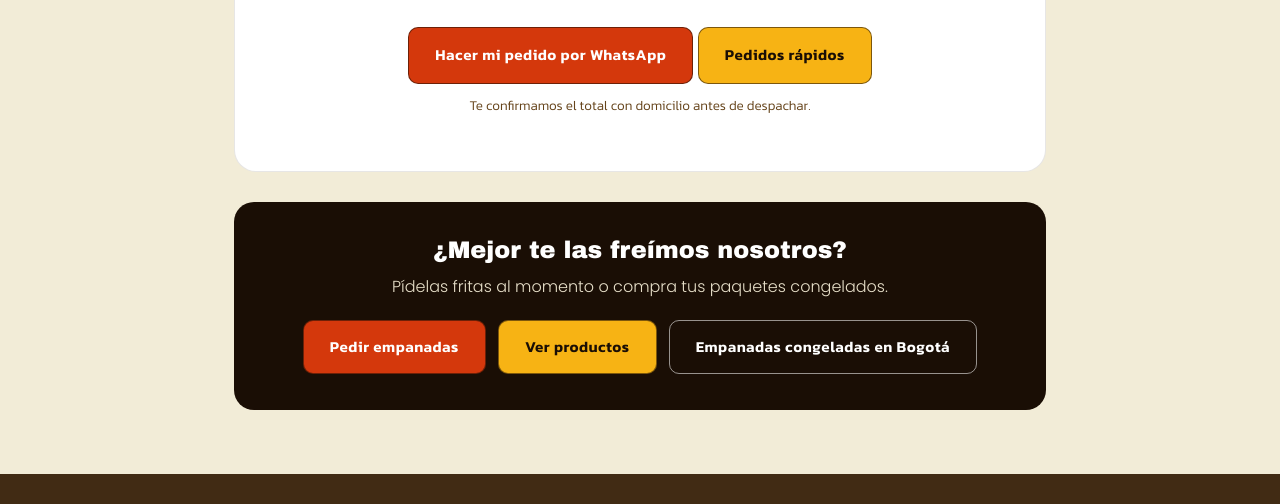
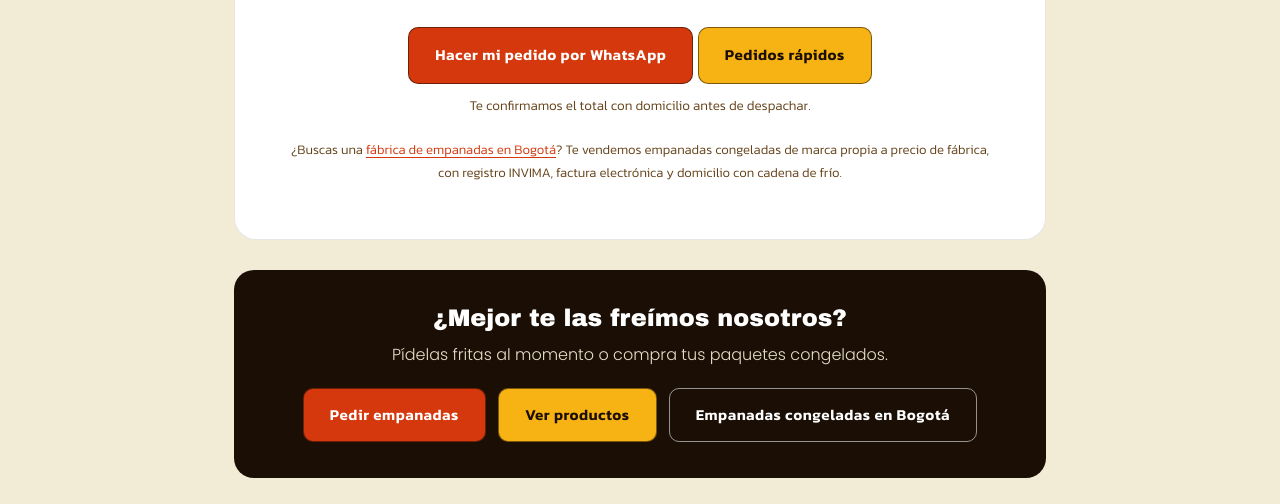
Before and after one commit to darko6324/Pagina-la-empanada, a plain HTML site: page blog/como-freir-empanadas-congeladas.html in a window 1280 px wide. Shown: the part 5040-5544 px from the top of the page. Drawn offline with Linux system fonts and the light colour scheme; grey boxes are pictures that could not be loaded.

Commit message:
Blog: enlace 'fábrica de empanadas en Bogotá' al final de los artículos
Co-Authored-By: Claude Opus 5.5 <noreply@anthropic.com>
Claude-Session: https://claude.ai/code/session_01SZLKJxgHic87XnEMGE61KV

```diff
--- a/blog/como-freir-empanadas-congeladas.html
+++ b/blog/como-freir-empanadas-congeladas.html
@@ -186,6 +186,7 @@ j=d.createElement(s),dl=l!='dataLayer'?'&l='+l:'';j.async=true;j.src='https://ww
 <section id="comprar" aria-label="Compra en línea" style="margin:34px 0 10px;scroll-margin-top:80px"><span class="eyebrow">Compra en línea · para la casa</span><h2>Pide tus congeladas para la casa</h2><p>Elige tus paquetes, agrégalos a la bolsa y te los llevamos con domicilio en Bogotá.</p><iframe src="https://pedidos.laempanadaguerrera.com/c/IGS?canal=b2c&embed=1" title="Catálogo" allowtransparency="true" style="width:100%;height:720px;border:0;display:block;background:transparent" loading="lazy"></iframe>
 <script>window.addEventListener("message",function(e){var d=e.data;if(!d||!d.tipo)return;var f=document.querySelector('iframe[src^="https://pedidos.laempanadaguerrera.com/c/IGS"]');if(!f||e.source!==f.contentWindow)return;if(d.tipo==="catalogo:alto")f.style.height=d.alto+"px";if(d.tipo==="catalogo:subir")f.scrollIntoView({behavior:"smooth",block:"start"});});</script>
 <div class="cta-centro" style="margin-top:20px"><a class="btn btn-chili" href="https://wa.me/573239102290?text=Hola%2C%20quiero%20hacer%20un%20pedido%20de%20empanadas%20congeladas%20para%20la%20casa.%0APaquetes%3A%20%0ADirecci%C3%B3n%20y%20barrio%3A%20" target="_blank" rel="noopener" onclick="gtag('event','click_whatsapp',{'boton':'catalogo_b2c'});">Hacer mi pedido por WhatsApp</a> <a class="btn btn-gold" href="/hogar/#whatsapp">Pedidos rápidos</a><p class="cta-nota">Te confirmamos el total con domicilio antes de despachar.</p></div></section>
+<p class="nota" style="margin-top:22px">¿Buscas una <a href="/fabrica-de-empanadas-bogota/">fábrica de empanadas en Bogotá</a>? Te vendemos empanadas congeladas de marca propia a precio de fábrica, con registro INVIMA, factura electrónica y domicilio con cadena de frío.</p>
 </article>
 <div class="post-cta">
   <h2>¿Mejor te las freímos nosotros?</h2>
```
Also changed, not shown: blog/como-montar-un-negocio-de-empanadas.html (+1 -0 lines), blog/cuantas-empanadas-por-persona.html (+1 -0 lines), blog/cuanto-se-gana-vendiendo-empanadas.html (+1 -0 lines), blog/dedo-relleno-arequipe-el-goloso.html (+1 -0 lines), blog/dedo-relleno-de-queso-el-estirado.html (+1 -0 lines), blog/dedo-relleno-el-consentido.html (+1 -0 lines), blog/dedo-relleno-hawaiano-el-bacan.html (+1 -0 lines), blog/empanada-de-queso-las-camelladoras.html (+1 -0 lines), blog/empanada-la-berraca.html (+1 -0 lines), blog/empanada-la-echada-pa-lante.html (+1 -0 lines), blog/empanada-la-tesa.html (+1 -0 lines), blog/empanadas-cocteleras-las-del-desvare.html (+1 -0 lines), blog/empanadas-congeladas-en-air-fryer.html (+1 -0 lines), blog/franquicia-de-empanadas-en-colombia.html (+1 -0 lines), 2 more files.
